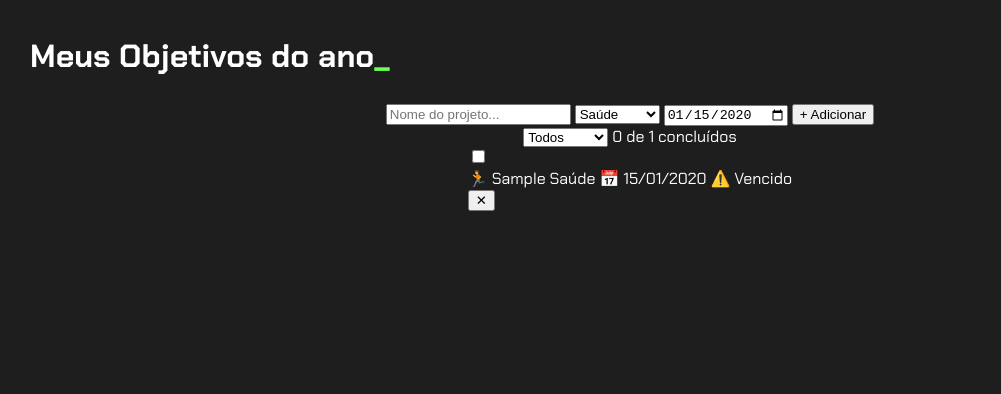
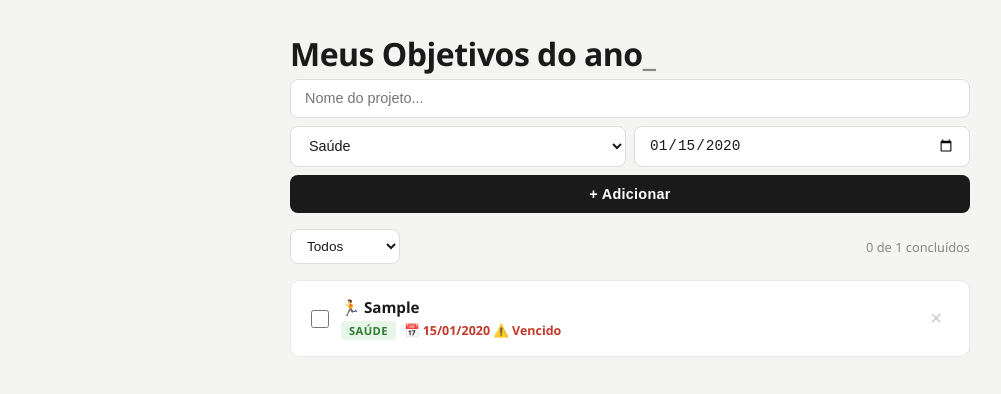
Before and after one commit to angeloruth/javascript-projetos-de-vida, a plain HTML site: page index.html in a window 1280 px wide. Both pictures are taken after typing "Sample", "2020-01-15" into the empty fields and a click on the button "+ Adicionar". Shown: the whole page, without its empty margins (10-1011 px from the left). Drawn offline with Linux system fonts and the light colour scheme.

Commit message:
Update style.css

```diff
--- a/style.css
+++ b/style.css
@@ -1,66 +1,237 @@
-@import url('https://fonts.googleapis.com/css2?family=Chakra+Petch:wght@400;700&display=swap');
+/* =============================================
+   PROJETOS DE VIDA — style.css
+   ============================================= */
 
-:root {
-    --cor-de-fundo: #1E1E1E;
-    --verde: #6FFF57;
-    --branco: #FFFFFF;
-    --botao-ativo: #3A375E;
-    --botao-inativo: rgba(58, 55, 94, 0.5);
-    --texto-fundo: rgba(58, 55, 94, 0.3);
+* {
+  margin: 0;
+  padding: 0;
+  box-sizing: border-box;
 }
 
 body {
-    background-color: var(--cor-de-fundo);
-    color: var(--branco);
-    font-family: 'Chakra Petch', sans-serif;
+  font-family: 'Segoe UI', system-ui, -apple-system, sans-serif;
+  background-color: #f4f4f2;
+  color: #1a1a1a;
+  min-height: 100vh;
+  padding: 2rem 1rem;
 }
 
-
+/* ── CONTAINER PRINCIPAL ── */
 .conteudo-principal {
-    display: flex;
-    flex-direction: column;
-    justify-content: center;
-    align-items: center;
-    max-width: 1200px;
-    width: 100%;
-    margin: 0 auto;
+  max-width: 680px;
+  margin: 0 auto;
 }
 
+/* ── TÍTULO ── */
 .titulo-principal {
-    text-align: left;
-    width: 100%;
-    font-size: 32px;
+  font-size: 2rem;
+  font-weight: 700;
+  letter-spacing: -0.5px;
+  margin-bottom: 0.25rem;
+  color: #1a1a1a;
 }
 
 .titulo-principal span {
-    color: var(--verde);
+  color: #888;
+  animation: piscar 1s step-end infinite;
 }
 
-.botao {
-    font-family: "Crakra Petch", sans-serif;
-    background-color: var(--botao-inativo);
-    color: var(--branco);
-    display: flex;
-    justify-content: center;
-    padding: 1em;
-    font-size: 18px;
-    align-items: center;
-    width: 100%;
-    border-bottom: 4px solid var(--botao-ativo);
-    border-left: 2px solid var(--botao-ativo);
-    border-right: 2px solid var(--botao-ativo);
-    border-top: none;
+@keyframes piscar {
+  50% { opacity: 0; }
 }
 
-.botao:first-child {
-    border-radius: 40px 40px 0 0;
+.subtitulo {
+  font-size: 0.9rem;
+  color: #888;
+  margin-bottom: 2rem;
 }
 
-.botoes {
-    display: block;
+/* ── FORMULÁRIO ── */
+.formulario {
+  display: grid;
+  grid-template-columns: 1fr 1fr;
+  gap: 8px;
+  margin-bottom: 1rem;
 }
 
-.ativo{
-background-color: var(--botao-ativo);
-border-bottom: 4px solid var(--verde);
+.formulario input[type="text"] {
+  grid-column: 1 / -1;
 }
+
+.formulario input,
+.formulario select {
+  padding: 0.65rem 0.875rem;
+  border: 1px solid #ddd;
+  border-radius: 8px;
+  font-size: 0.9rem;
+  background: #fff;
+  color: #1a1a1a;
+  outline: none;
+  transition: border-color 0.2s;
+}
+
+.formulario input:focus,
+.formulario select:focus {
+  border-color: #1a1a1a;
+}
+
+#btn-adicionar {
+  grid-column: 1 / -1;
+  padding: 0.7rem;
+  background: #1a1a1a;
+  color: #fff;
+  border: none;
+  border-radius: 8px;
+  font-size: 0.9rem;
+  font-weight: 600;
+  cursor: pointer;
+  letter-spacing: 0.3px;
+  transition: background 0.2s;
+}
+
+#btn-adicionar:hover {
+  background: #333;
+}
+
+/* ── FILTROS E CONTADOR ── */
+.filtros {
+  display: flex;
+  align-items: center;
+  justify-content: space-between;
+  margin-bottom: 1rem;
+}
+
+.filtros select {
+  padding: 0.5rem 0.75rem;
+  border: 1px solid #ddd;
+  border-radius: 8px;
+  font-size: 0.85rem;
+  background: #fff;
+  color: #1a1a1a;
+  outline: none;
+}
+
+#contador {
+  font-size: 0.8rem;
+  color: #888;
+  font-weight: 500;
+}
+
+/* ── LISTA DE PROJETOS ── */
+#lista-projetos {
+  display: flex;
+  flex-direction: column;
+  gap: 8px;
+}
+
+/* ── CARD ── */
+.projeto-card {
+  background: #fff;
+  border: 1px solid #e8e8e8;
+  border-radius: 10px;
+  padding: 1rem 1.25rem;
+  display: flex;
+  align-items: center;
+  gap: 12px;
+  transition: opacity 0.2s, border-color 0.2s;
+}
+
+.projeto-card:hover {
+  border-color: #ccc;
+}
+
+.projeto-card.concluido {
+  opacity: 0.5;
+}
+
+.projeto-card input[type="checkbox"] {
+  width: 18px;
+  height: 18px;
+  cursor: pointer;
+  accent-color: #1a1a1a;
+  flex-shrink: 0;
+}
+
+.projeto-info {
+  flex: 1;
+  display: flex;
+  flex-direction: column;
+  gap: 4px;
+  min-width: 0;
+}
+
+.projeto-titulo {
+  font-size: 0.95rem;
+  font-weight: 600;
+  color: #1a1a1a;
+  white-space: nowrap;
+  overflow: hidden;
+  text-overflow: ellipsis;
+}
+
+.projeto-card.concluido .projeto-titulo {
+  text-decoration: line-through;
+  color: #aaa;
+}
+
+.projeto-meta {
+  display: flex;
+  align-items: center;
+  gap: 8px;
+  flex-wrap: wrap;
+}
+
+/* ── BADGES ── */
+.badge {
+  font-size: 0.7rem;
+  font-weight: 600;
+  padding: 2px 8px;
+  border-radius: 4px;
+  text-transform: uppercase;
+  letter-spacing: 0.4px;
+}
+
+.badge-saude      { background: #e8f5e9; color: #2e7d32; }
+.badge-carreira   { background: #ede7f6; color: #4527a0; }
+.badge-financeiro { background: #fff8e1; color: #f57f17; }
+.badge-estudos    { background: #e3f2fd; color: #1565c0; }
+.badge-pessoal    { background: #fce4ec; color: #880e4f; }
+.badge-viagem     { background: #e0f2f1; color: #00695c; }
+
+/* ── PRAZO ── */
+.prazo {
+  font-size: 0.78rem;
+  color: #999;
+}
+
+.vencido {
+  font-size: 0.78rem;
+  color: #c0392b;
+  font-weight: 600;
+}
+
+/* ── BOTÃO REMOVER ── */
+.btn-remover {
+  background: none;
+  border: none;
+  color: #ccc;
+  font-size: 1rem;
+  cursor: pointer;
+  padding: 4px 6px;
+  border-radius: 6px;
+  transition: color 0.2s, background 0.2s;
+  flex-shrink: 0;
+}
+
+.btn-remover:hover {
+  color: #c0392b;
+  background: #fce4ec;
+}
+
+/* ── RESPONSIVO ── */
+@media (max-width: 480px) {
+  .titulo-principal { font-size: 1.5rem; }
+  .formulario { grid-template-columns: 1fr; }
+  .formulario input[type="text"] { grid-column: 1; }
+  #btn-adicionar { grid-column: 1; }
+}
```
